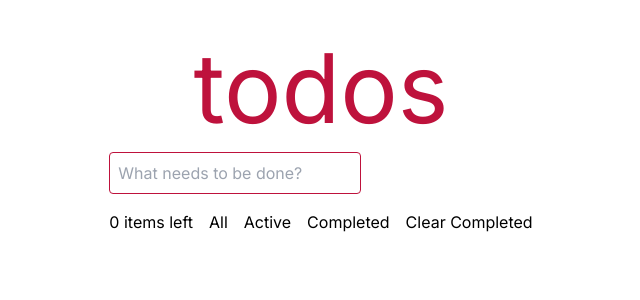
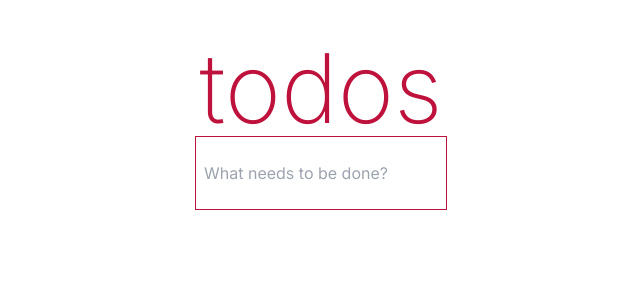
Before and after one commit to RahulBishnoi07/todo-mvc-app, a Next.js app: page / in a window 1280 px wide. Shown: the top 300 px of the page, without its empty margins (319-959 px from the left). Built offline with nearby package versions, Linux system fonts and the light colour scheme.

Commit message:
refactor: Update todo list UI and functionality

```diff
--- a/src/app/page.tsx
+++ b/src/app/page.tsx
@@ -49,13 +49,15 @@ export default function Home() {
 
   return (
     <main className="flex flex-col items-center h-screen p-10 bg-white">
-      <div className="text-rose-700 text-8xl">todos</div>
-      <div className="box">
+      <div className="text-rose-700 text-8xl font-extralight text-7xl">
+        todos
+      </div>
+      <div className="flex flex-col border border-rose-700">
         <input
           id="todoInput"
           type="text"
           placeholder="What needs to be done?"
-          className="border border-rose-700 p-2 rounded mt-4 text-black"
+          className="p-2 mt-4 text-black"
           onKeyPress={handleKeyPress}
         />
         <ul className="mt-4 w-full max-w-md">
@@ -82,6 +84,7 @@ export default function Home() {
             </li>
           ))}
         </ul>
+        {todos.length > 0 && (
           <div className="flex space-x-4 mt-4 text-black">
             <span>{filteredTodos.length} items left</span>
             <button onClick={() => setFilter("All")}>All</button>
@@ -89,6 +92,7 @@ export default function Home() {
             <button onClick={() => setFilter("Completed")}>Completed</button>
             <button onClick={() => clearCompleted()}>Clear Completed</button>
           </div>
+        )}
       </div>
     </main>
   );
```
Lines whose indentation alone changed are shown as unchanged.
